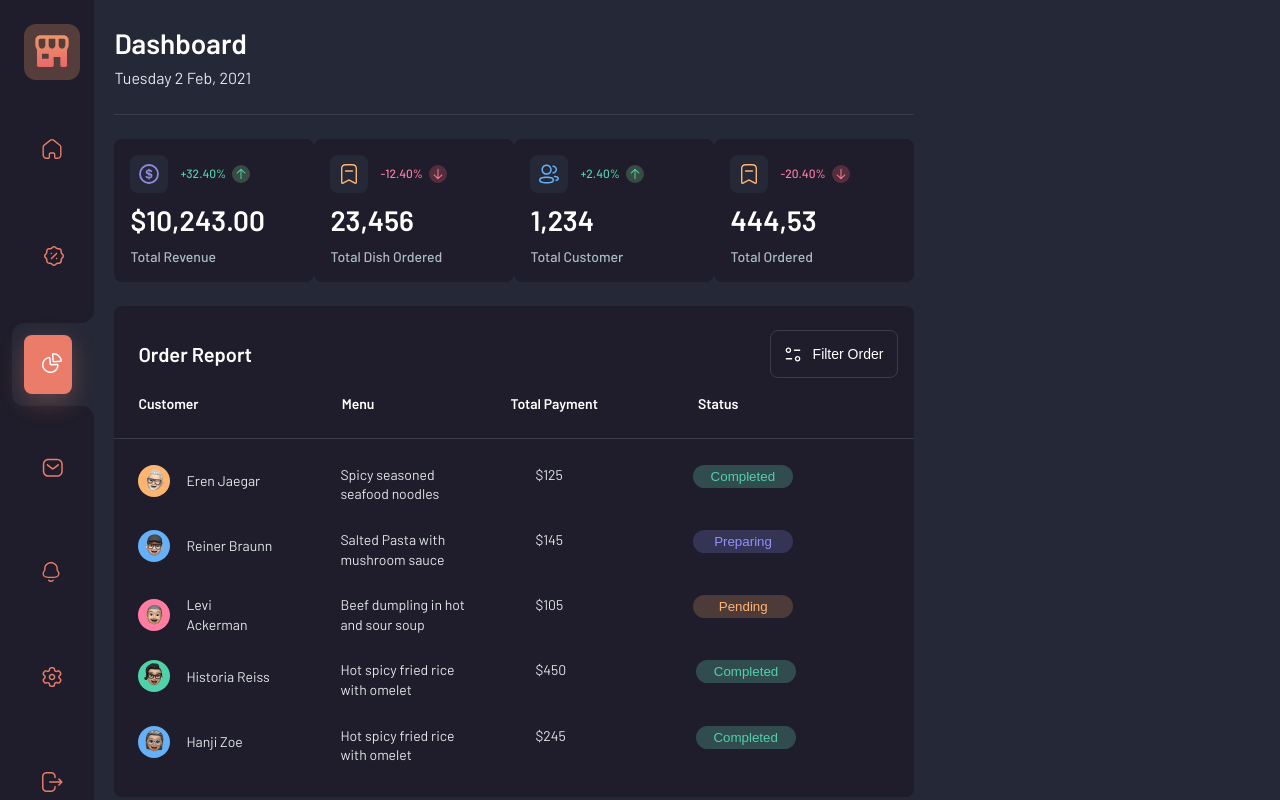
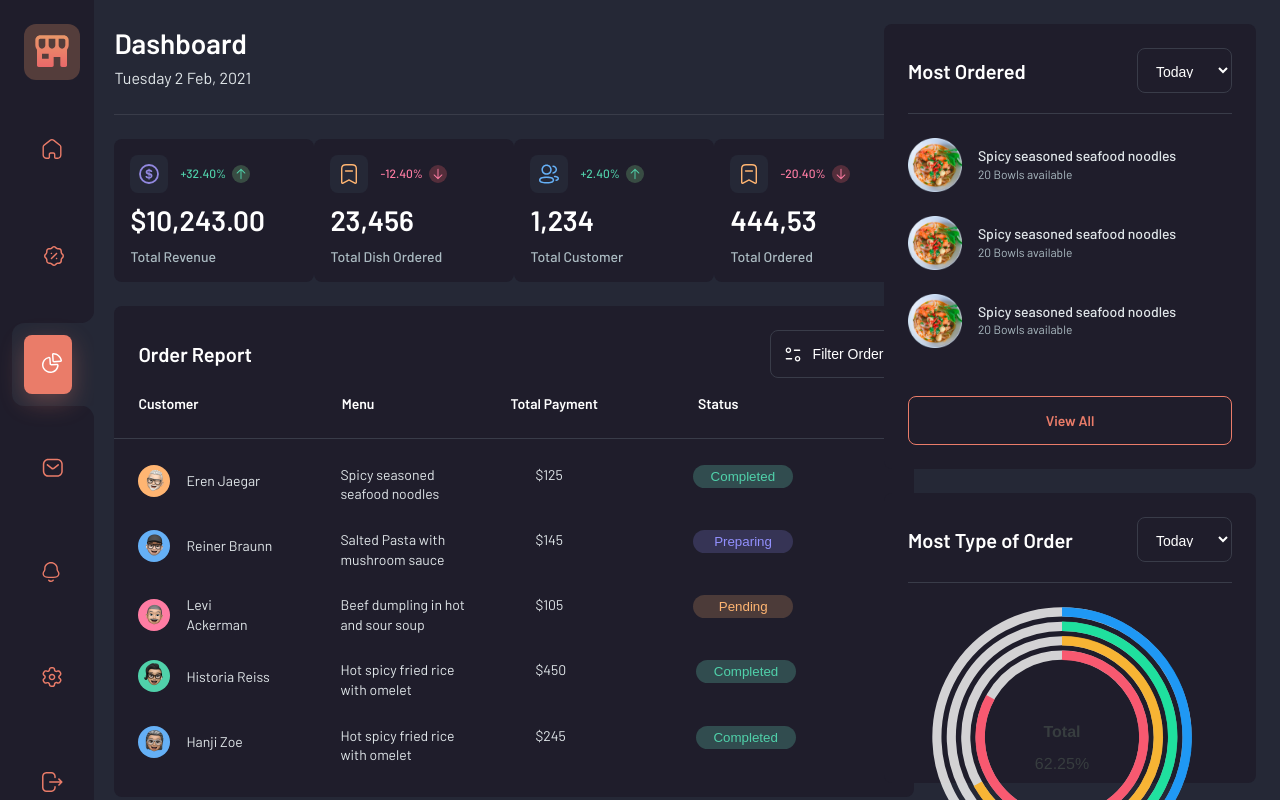
Before and after one commit to MaxmudAxmedov/Food-app, a React (Create React App) app: page /dashboard in a window 1280 px wide. Built offline with nearby package versions, Linux system fonts and the light colour scheme.

Commit message:
Add all changes

```diff
--- a/package.json
+++ b/package.json
@@ -6,7 +6,9 @@
     "@testing-library/jest-dom": "^5.16.5",
     "@testing-library/react": "^13.4.0",
     "@testing-library/user-event": "^13.5.0",
+    "apexcharts": "^3.36.3",
     "react": "^18.2.0",
+    "react-apexcharts": "^1.4.0",
     "react-dom": "^18.2.0",
     "react-router-dom": "^6.3.0",
     "react-scripts": "5.0.1",
--- a/src/App.js
+++ b/src/App.js
@@ -4,14 +4,7 @@ import "./assets/style/style.scss";
 
 import { House } from "./components/House/House";
 import { Route, Routes } from "react-router-dom";
-
-import { Dashboard } from "./page/Dashborad/Dashboard";
-
-import Order from "./page/Orders/Order";
-import Payment from "./page/Payment/Payment";
-import PageRoute from "./page/PageRoute/PageRoute";
-
-
+import { Dashboard } from "./page/Dashboard/Dashboard";
 
 function App() {
   return (
@@ -19,12 +12,8 @@ function App() {
       <Sidebar />
       <div className="container">
         <Routes>
-
           <Route path="/house/*" element={<House/>} />
           <Route path="/dashboard" element={<Dashboard/>} />
-
-          <Route path="/house/*" element={<House />} />
-
         </Routes>
       </div>
 
--- /dev/null
+++ b/src/components/Apex/ApexChart.js
@@ -0,0 +1,43 @@
+import React, { useState } from 'react';
+import Chart from 'react-apexcharts'
+
+export default function ApexChart() {
+
+    const [data, setData] = useState({
+            series: [44, 55, 67, 83],
+            options: {
+              chart: {
+                height: 350,
+                type: 'radialBar',
+              },
+              plotOptions: {
+                radialBar: {
+                  dataLabels: {
+                    name: {
+                      fontSize: '22px',
+                    },
+                    value: {
+                      fontSize: '16px',
+                    },
+                    total: {
+                      show: true,
+                      label: 'Total'
+                    }
+                  }
+                }
+              },
+              labels: ['Apples', 'Oranges', 'Bananas', 'Berries'],
+            }
+        })
+
+    const style = {
+        width: '308px',
+        height: '176px'
+    }
+
+  return (
+    <div id="chart" style={style}>
+        <Chart options={data.options} series={data.series} type="radialBar" height={350} />
+    </div>
+  )
+}
--- a/src/components/House/House.js
+++ b/src/components/House/House.js
@@ -1,19 +1,17 @@
 import { Route, Routes } from "react-router-dom"
-// import Order from "../../page/Orders/Order"
 import { Header } from "../Header/Header"
 import Main from "../Main/Main"
 import PageRoute from "../../page/PageRoute/PageRoute";
-
+import Ordered from "../../page/Ordered/Ordered";
 
 export const House = () => {
   return (
     <div>
       <Header/>
       <Routes>
-        <Route index element={<Main/>} />
-        {/* <Route path="/cold" element={<h3>Mansur</h3>} /> */}
+        <Route path="/"   element={<Main/>} />
+        <Route path="/dashboard" element={<Ordered />}></Route>
       </Routes>
-      <Order/>
       <PageRoute />
 
     </div>
--- a/src/components/Main/Main.js
+++ b/src/components/Main/Main.js
@@ -88,7 +88,6 @@ export default function Main() {
           return <Card key={index} img={item.img} title={item.title} price={item.price} info={item.info}/>
         })
       }
-
       </ul>
     </main>
   )
--- a/src/page/Dashborad/Dashboard.js
+++ b/src/page/Dashboard/Dashboard.js
@@ -8,6 +8,7 @@ import Levi from "../../assets/images/img/Levi.svg"
 import Historia from "../../assets/images/img/Historia.svg"
 import Hamji from "../../assets/images/img/Hanji.svg"
 import "./dashboard.css"
+import Ordered from "../Ordered/Ordered"
 
 export const Dashboard = () => {
   return (
@@ -41,6 +42,8 @@ export const Dashboard = () => {
 
         </ul>
       </div>
+
+      <Ordered />
     </>
   )
 }
--- /dev/null
+++ b/src/page/Ordered/Ordered.js
@@ -0,0 +1,69 @@
+import React from 'react';
+import Product from '../../components/ProductOrder/Product';
+import "./ordered.scss";
+
+import foodImg from "../../assets/images/img/Image1.png";
+import ApexChart from '../../components/Apex/ApexChart';
+
+
+export default function Ordered() {
+    const foodArray = [
+        {
+          img: foodImg,
+          title: 'Spicy seasoned seafood noodles',
+          price: '2.29',
+          info: '20 Bowls available'
+        },
+        {
+          img: foodImg,
+          title: 'Spicy seasoned seafood noodles',
+          price: '2.29',
+          info: '20 Bowls available'
+        },
+        {
+          img: foodImg,
+          title: 'Spicy seasoned seafood noodles',
+          price: '2.29',
+          info: '20 Bowls available'
+        }
+    ]
+
+  return (
+    <div className='ordered'>
+        <div className='ordered-top'>
+            <div className='ordered-top__content'>
+                <h2 className='ordered-title'>Most Ordered</h2>
+                <select className='ordered-select'>
+                    <option>Today</option>
+                </select>
+            </div>
+            <ul className='ordered-list'>
+                {
+                    foodArray.map((item, index) => {
+                        return <li className='ordered-item' key={index}>
+                            <img className='ordered-item-img' src={item.img}/>
+                            <span className='item-content'>
+                                <p className='content-title'>{item.title}</p>
+                                <p className='content-info'>{item.info}</p>
+                            </span>
+                        </li>
+                    })
+                }
+            </ul>
+            <a className='ordered-view' href='/'>View All</a>
+        </div>
+
+        <div className='ordered-top ordered-bottom'>
+            <div className='ordered-top__content'>
+                <h2 className='ordered-title'>Most Type of Order</h2>
+                <select className='ordered-select'>
+                    <option>Today</option>
+                </select>
+            </div>
+            <div className='ordered-apex'>
+                <ApexChart />
+            </div>
+        </div>
+    </div>
+  )
+}
--- /dev/null
+++ b/src/page/Ordered/ordered.scss
@@ -0,0 +1,91 @@
+.ordered{
+    width: 372px;
+    position: fixed;
+    top: 24px;
+    right: 24px;
+}
+
+.ordered-top{
+    width: 100%;
+    background-color: #1F1D2B;
+    border-radius: 8px;
+    padding: 24px;
+}
+.ordered-top__content{
+    display: flex;
+    align-items: center;
+    justify-content: space-between;
+    padding-bottom: 20px;
+    border-bottom: 1px solid #393C49;
+}
+.ordered-title{
+    margin: 8.5px 0;
+    font-weight: 600;
+    font-size: 20px;
+    line-height: 140%;
+    color: #FFFFFF;
+}
+.ordered-select{
+    padding: 14px;
+    width: 95px;
+    height: 45px;
+    background-color: #1F1D2B;
+    border: 1px solid #393C49;
+    border-radius: 8px;
+    font-weight: 500;
+    font-size: 14px;
+    line-height: 130%;
+    color: #FFFFFF;
+}
+
+.ordered-list{
+    width: 372px;
+    list-style-type: none;
+    margin: 0;
+    padding: 24px 0;
+}
+.ordered-item{
+    width: 324px;
+    display: flex;
+    align-items: center;
+    margin-bottom: 24px;
+}
+.ordered-item-img{
+    width: 53.88px;
+    height: 53.88px;
+}
+.item-content{
+    margin-left: 16px;
+}
+.content-title{
+    margin: 0;
+    font-weight: 500;
+    font-size: 14px;
+    line-height: 130%;
+    color: #E0E6E9;
+}
+.content-info{
+    margin: 0;
+    font-weight: 400;
+    font-size: 12px;
+    line-height: 140%;
+    color: #ABBBC2;
+}
+
+.ordered-view{
+    display: inline-block;
+    text-decoration: none;
+    text-align: center;
+    width: 324px;
+    padding: 14px;
+    border: 1px solid #EA7C69;
+    font-weight: 600;
+    font-size: 14px;
+    line-height: 140%;
+    color: #EA7C69;
+    border-radius: 8px;
+}
+
+.ordered-bottom{
+    margin-top: 24px;
+}
--- a/src/page/PageRoute/PageRoute.js
+++ b/src/page/PageRoute/PageRoute.js
@@ -7,8 +7,8 @@ export default function PageRoute() {
     return <>
         <Main />
         <Routes>
-            <Route path='/' element={<Order />}></Route>
-            <Route path='/payment' element={<Payment />}></Route>
+            <Route index element={<Order />}></Route>
+            <Route path='payment' element={<Payment />}></Route>
         </Routes>
     </>
 }
--- a/src/page/Payment/payment.scss
+++ b/src/page/Payment/payment.scss
@@ -89,6 +89,12 @@
     margin-bottom: 8px;
 }
 
+.btn-group{
+    width: 358px;
+    display: flex;
+    align-items: center;
+    justify-content: space-between;
+}
 .user-input{
     width: 357px;
     height: 48px;
@@ -102,3 +108,54 @@
     line-height: 140%;
     color: #E0E6E9;
 }
+
+.form-inputs-box{
+    width: 357px;
+    display: flex;
+    justify-content: space-between;
+    margin-bottom: 32px;
+}
+
+
+.form-labels{
+    display: flex;
+    flex-direction: column;
+    font-weight: 500;
+    font-size: 14px;
+    line-height: 130%;
+    color: #FFFFFF;
+}
+
+.label-input{
+    width: 172px;
+    padding: 14px;
+    background-color: #2D303E;
+    border: 1px solid #393C49;
+    border-radius: 8px;
+    margin-top: 8px;
+    font-weight: 400;
+    font-size: 14px;
+    line-height: 140%;
+    color: #E0E6E9;
+}
+
+.btn-group{
+    margin-top: 10px;
+}
+.form-btn{
+    display: inline-block;
+    padding: 14px;
+    width: 175px;
+    border: 1px solid #EA7C69;
+    border-radius: 8px;
+    font-weight: 600;
+    font-size: 14px;
+    text-align: center;
+    line-height: 140%;
+    color: #EA7C69;
+}
+
+.btn-payment{
+    background-color: #EA7C69;
+    color: #FAFAFA;
+}
```
Also changed, not shown: src/page/Payment/Payment.js (+26 -7 lines), src/page/Dashboard/dashboard.css (line endings or trailing spaces), 1 other file (tests, documents, lock files or other folders).
